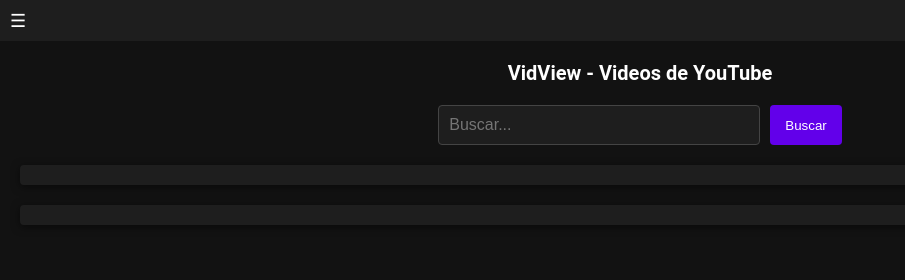
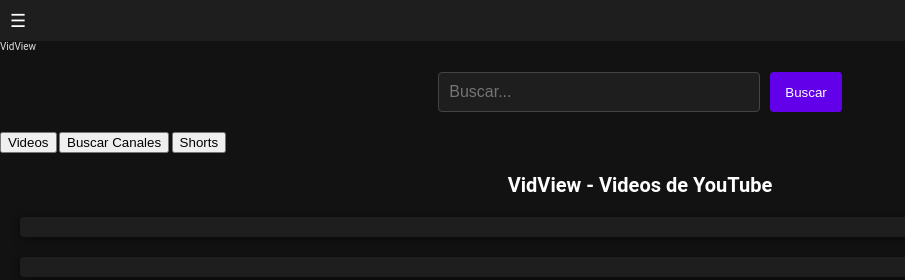
Before and after one commit to YordanDevs/YordanDevs.github.io, a plain HTML site: page index.html in a window 1280 px wide. Shown: the whole page, without its empty margins (0-905 px from the left). Drawn offline with Linux system fonts and the light colour scheme.

Commit message:
Update index.html

```diff
--- a/index.html
+++ b/index.html
@@ -1,33 +1,41 @@
 <!DOCTYPE html>
-<html lang="es" style="font-size: 10px; font-family: Roboto, Arial, sans-serif;">
+<html lang="es" style="font-size: 10px; font-family: 'Roboto', Arial, sans-serif;">
 <head>
     <meta charset="UTF-8">
     <meta name="viewport" content="width=device-width, initial-scale=1.0">
     <title>VidView - Videos de YouTube</title>
     <link rel="stylesheet" href="styles.css">
     <link rel="shortcut icon" href="https://www.youtube.com/s/desktop/c01ea7e3/img/logos/favicon.ico" type="image/x-icon">
-    <link rel="icon" href="https://www.youtube.com/s/desktop/c01ea7e3/img/logos/favicon_32x32.png" sizes="32x32">
-    <link rel="icon" href="https://www.youtube.com/s/desktop/c01ea7e3/img/logos/favicon_48x48.png" sizes="48x48">
-    <link rel="icon" href="https://www.youtube.com/s/desktop/c01ea7e3/img/logos/favicon_96x96.png" sizes="96x96">
-    <link rel="icon" href="https://www.youtube.com/s/desktop/c01ea7e3/img/logos/favicon_144x144.png" sizes="144x144">
 </head>
 <body>
+    <header class="header">
         <div class="menu-btn" onclick="toggleMenu()">
             &#9776; <!-- Icono de hamburguesa -->
         </div>
-    <div class="menu" id="menu">
-        <button onclick="mostrarVideos()">Videos</button>
-        <button onclick="mostrarBuscarCanales()">Buscar Canales</button>
-    </div>
-    <h1>VidView - Videos de YouTube</h1>
+        <div class="logo">VidView</div>
         <div class="search-container" id="search-container">
             <input type="text" id="channelSearch" placeholder="Buscar..." />
             <button onclick="buscar()">Buscar</button>
         </div>
+    </header>
+    <div class="sidebar" id="menu">
+        <button onclick="mostrarVideos()">Videos</button>
+        <button onclick="mostrarBuscarCanales()">Buscar Canales</button>
+        <button onclick="mostrarShorts()">Shorts</button>
+    </div>
+    <main class="content">
+        <h1>VidView - Videos de YouTube</h1>
         <div id="canales" class="canales"></div>
         <div id="videos" class="videos"></div>
+        <div id="shorts" class="shorts" style="display: none;">
+            <div class="shorts-container">
+                <button class="prev" onclick="cambiarShort(-1)">&#10094;</button>
+                <div class="shorts-view" id="shorts-view"></div>
+                <button class="next" onclick="cambiarShort(1)">&#10095;</button>
+            </div>
+        </div>
         <div id="error"></div>
-
+    </main>
     <script src="script.js"></script>
 </body>
 </html>
```
Lines whose indentation alone changed are shown as unchanged.
